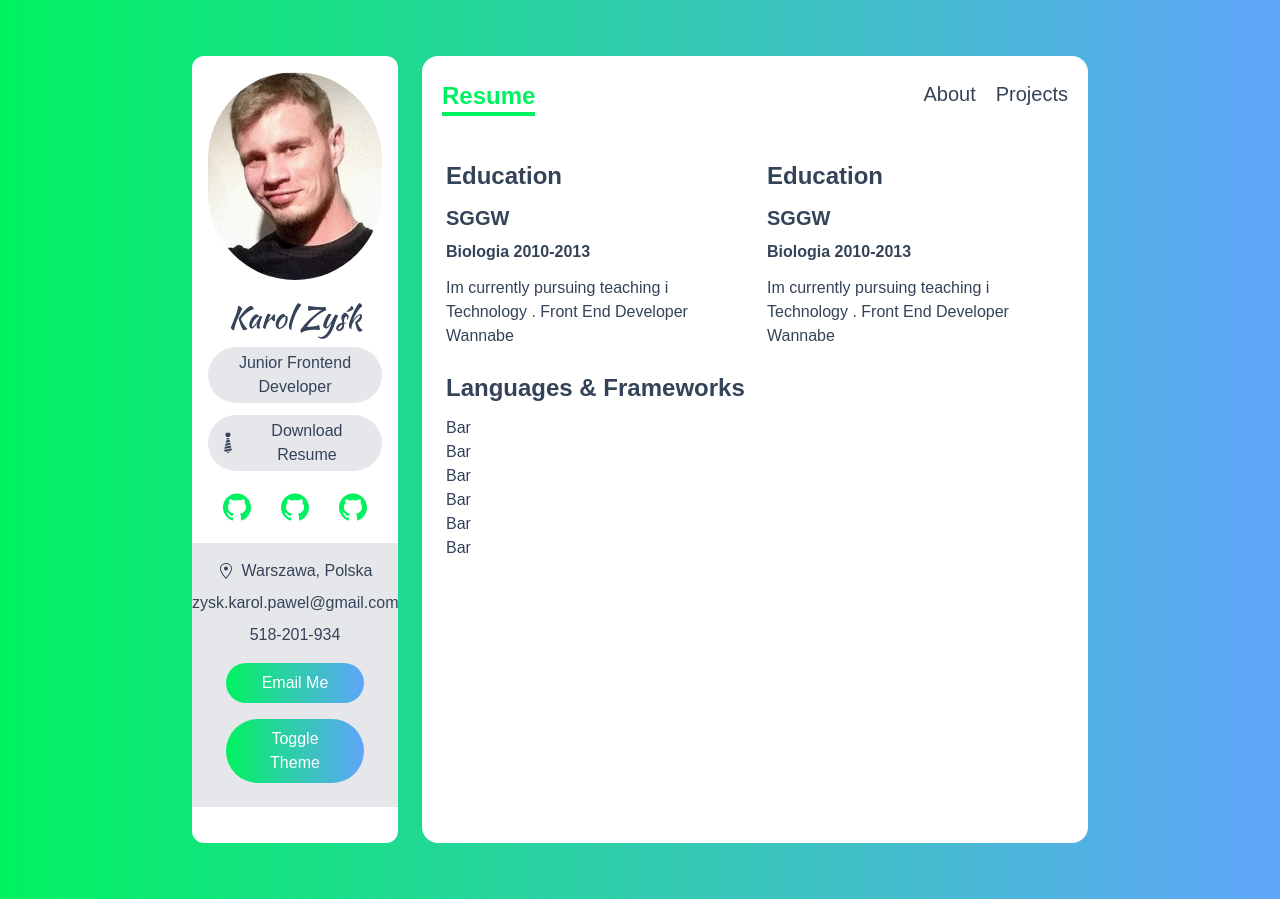
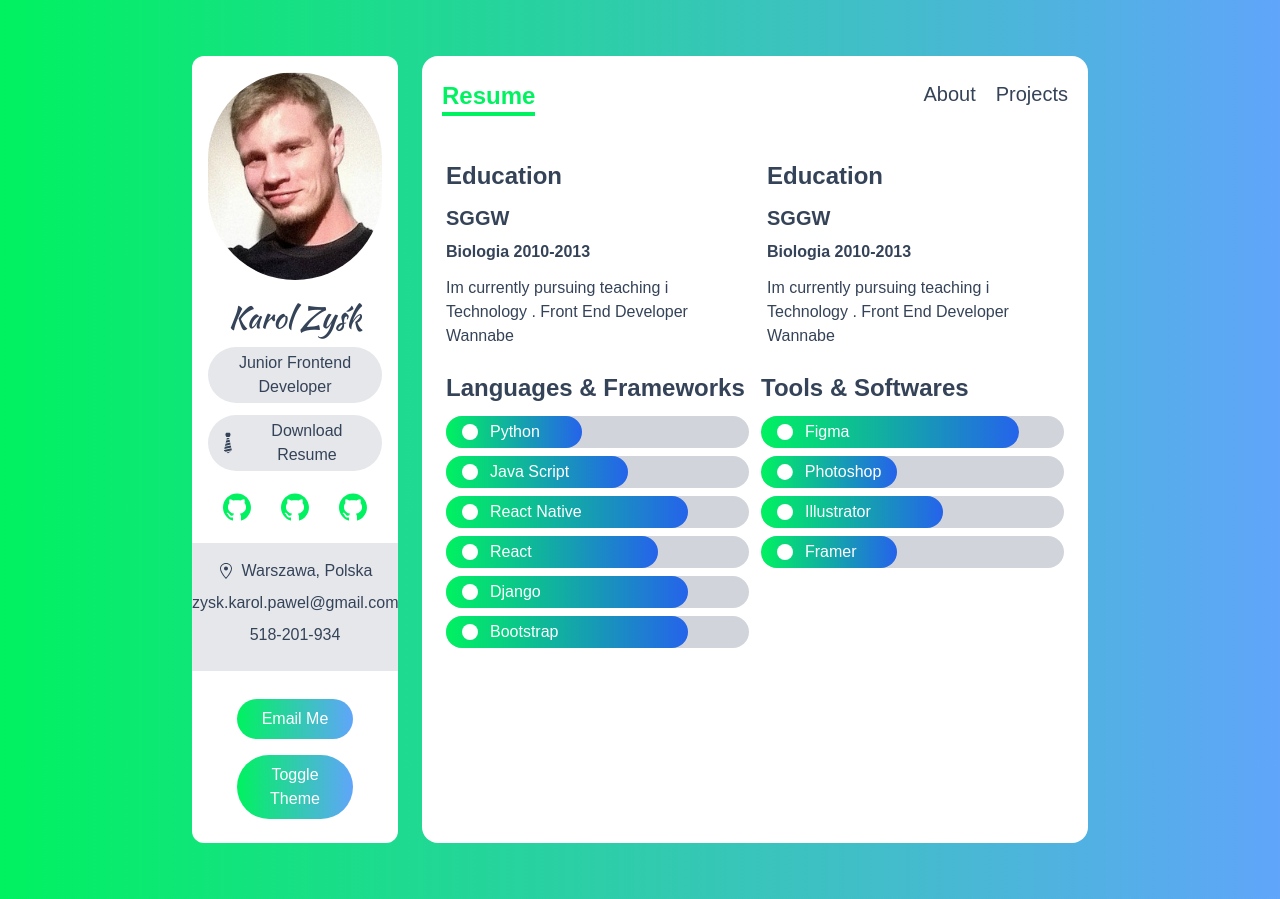
Before and after one commit to Karol-Zysk/Portfolio, a Next.js app: page /resume in a window 1280 px wide. Built offline with nearby package versions, Linux system fonts and the light colour scheme.

Commit message:
About Page status===ok Resume Page status===creating

```diff
--- a/package.json
+++ b/package.json
@@ -22,6 +22,7 @@
   "dependencies": {
     "clsx": "^1.1.1",
     "next": "^12.1.5",
+    "next-themes": "^0.1.1",
     "react": "^18.0.0",
     "react-dom": "^18.0.0",
     "react-icons": "^4.3.1",
--- a/src/components/Bar/Bar.tsx
+++ b/src/components/Bar/Bar.tsx
@@ -1,10 +1,20 @@
-import React, { FunctionComponent } from 'react'
-import { Skill } from 'type'
+import React, { FunctionComponent } from 'react';
+import { Skill } from 'type';
 
-const Bar:FunctionComponent<{data:Skill}> = () => {
+const Bar: FunctionComponent<{ data: Skill }> = ({
+  data: { Icon, level, name },
+}) => {
   return (
-    <div>Bar</div>
-  )
-}
+    <div className='my-2 rounded-full bg-gray-300 text-white '>
+      <div
+        className='flex items-center rounded-full  bg-gradient-to-r from-green to-blue-600 px-4 py-1'
+        style={{ width: level }}
+      >
+        <Icon className='mr-3' />
+        {name}
+      </div>
+    </div>
+  );
+};
 
-export default Bar
+export default Bar;
--- a/src/data/aboutData.ts
+++ b/src/data/aboutData.ts
@@ -1,203 +1,203 @@
-import { AiOutlineAntDesign, AiOutlineApi } from "react-icons/ai";
-import { BsCircleFill } from "react-icons/bs";
-import { FaServer } from "react-icons/fa";
-import { MdDeveloperMode } from "react-icons/md";
-import { RiComputerLine } from "react-icons/ri";
+import { AiOutlineAntDesign, AiOutlineApi } from 'react-icons/ai';
+import { BsCircleFill } from 'react-icons/bs';
+import { FaServer } from 'react-icons/fa';
+import { MdDeveloperMode } from 'react-icons/md';
+import { RiComputerLine } from 'react-icons/ri';
 
-import { IProject, Service, Skill } from "../../type";
+import { IProject, Service, Skill } from '../../type';
 
 export const services: Service[] = [
   {
     Icon: RiComputerLine,
-    title: "Frontend Development",
+    title: 'Frontend Development',
     about:
-      "I can build a beautiful and scalable SPA using <b> HTML</b>,<b>CSS</b>   and <b>React.js</b> ",
+      'I can build a beautiful and scalable SPA using <b> HTML</b>,<b>CSS</b>   and <b>React.js</b> ',
   },
   {
     Icon: FaServer,
-    title: "Backend  Development",
+    title: 'Backend  Development',
     about:
-      "handle database, server, api using <b>Express </b> & other popular frameworks",
+      'handle database, server, api using <b>Express </b> & other popular frameworks',
   },
   {
     Icon: AiOutlineApi,
-    title: "API Development",
+    title: 'API Development',
     about:
-      "I can develop robust  REST API using <b>django-rest-api</b>  & <b>Node API</b> ",
+      'I can develop robust  REST API using <b>django-rest-api</b>  & <b>Node API</b> ',
   },
   {
     Icon: MdDeveloperMode,
-    title: "Competitive Coder",
-    about: "a daily problem solver in <b>HackerRank</b>  and <b>Leet Code</b> ",
+    title: 'Competitive Coder',
+    about: 'a daily problem solver in <b>HackerRank</b>  and <b>Leet Code</b> ',
   },
   {
     Icon: AiOutlineAntDesign,
-    title: "UI/UX designer",
+    title: 'UI/UX designer',
     about:
-      "stunning user interface designer using <b>Figma</b>  and  <b>Framer</b> ",
+      'stunning user interface designer using <b>Figma</b>  and  <b>Framer</b> ',
   },
   {
     Icon: RiComputerLine,
-    title: "Whatever",
+    title: 'Whatever',
     about:
-      "Lorem ipsum dolor sit amet consectetur adipisicing elit. Hic quis minima autem!",
+      'Lorem ipsum dolor sit amet consectetur adipisicing elit. Hic quis minima autem!',
   },
 ];
 
 export const languages: Skill[] = [
   {
     Icon: BsCircleFill,
-    name: "Python",
-    level: "45",
+    name: 'Python',
+    level: '45%',
   },
   {
     Icon: BsCircleFill,
-    name: "Java Script",
-    level: "60",
+    name: 'Java Script',
+    level: '60%',
   },
   {
     Icon: BsCircleFill,
-    name: "React Native",
-    level: "80",
+    name: 'React Native',
+    level: '80%',
   },
   {
     Icon: BsCircleFill,
-    name: "React",
-    level: "70",
+    name: 'React',
+    level: '70%',
   },
   {
     Icon: BsCircleFill,
-    name: "Django",
-    level: "80",
+    name: 'Django',
+    level: '80%',
   },
   {
     Icon: BsCircleFill,
-    name: "Bootstrap",
-    level: "80",
+    name: 'Bootstrap',
+    level: '80%',
   },
 ];
 
 export const tools: Skill[] = [
   {
     Icon: BsCircleFill,
-    name: "Figma",
-    level: "85",
+    name: 'Figma',
+    level: '85%',
   },
   {
     Icon: BsCircleFill,
-    name: "Photoshop",
-    level: "45",
+    name: 'Photoshop',
+    level: '45%',
   },
   {
     Icon: BsCircleFill,
-    name: "Illustrator",
-    level: "60",
+    name: 'Illustrator',
+    level: '60%',
   },
   {
     Icon: BsCircleFill,
-    name: "Framer",
-    level: "45",
+    name: 'Framer',
+    level: '45%',
   },
 ];
 
 export const projects: IProject[] = [
   {
-    name: "COVID Tracker",
+    name: 'COVID Tracker',
     description:
-      "This app shows a statistical view about corona virus over the world",
-    image_path: "/images/covid.jpg",
-    deployed_url: "https://covid-19-tracker-by-sumit.web.app/",
-    github_url: "https://github.com/Dey-Sumit/covid-19-tracker",
-    category: ["react"],
-    key_techs: ["React", "Chart.js", "Material UI"],
+      'This app shows a statistical view about corona virus over the world',
+    image_path: '/images/covid.jpg',
+    deployed_url: 'https://covid-19-tracker-by-sumit.web.app/',
+    github_url: 'https://github.com/Dey-Sumit/covid-19-tracker',
+    category: ['react'],
+    key_techs: ['React', 'Chart.js', 'Material UI'],
   },
   {
-    name: "Algorithm Visualizer",
-    image_path: "/images/algoVisual.png",
-    deployed_url: "https://visual-algorithm.web.app/",
-    github_url: "https://github.com/Dey-Sumit/algorithm-visualizer",
-    category: ["react"],
+    name: 'Algorithm Visualizer',
+    image_path: '/images/algoVisual.png',
+    deployed_url: 'https://visual-algorithm.web.app/',
+    github_url: 'https://github.com/Dey-Sumit/algorithm-visualizer',
+    category: ['react'],
     description:
-      "An web app which shows how an algorithm (path finding or sorting) works with cool animation",
-    key_techs: ["React", "firebase", "Framer Motion"],
+      'An web app which shows how an algorithm (path finding or sorting) works with cool animation',
+    key_techs: ['React', 'firebase', 'Framer Motion'],
   },
 
   {
-    name: "Dev Talks",
-    image_path: "/images/dev.jpg",
-    deployed_url: "https://dev-talks.herokuapp.com/",
-    github_url: "https://github.com/Dey-Sumit/Dev-talks",
-    category: ["node", "mongo", "react"],
+    name: 'Dev Talks',
+    image_path: '/images/dev.jpg',
+    deployed_url: 'https://dev-talks.herokuapp.com/',
+    github_url: 'https://github.com/Dey-Sumit/Dev-talks',
+    category: ['node', 'mongo', 'react'],
     description:
-      "Social Media app for developers who can share project,create posts,etc...",
+      'Social Media app for developers who can share project,create posts,etc...',
     key_techs: [
-      "React",
-      "Redux",
-      "Node",
-      "Express",
-      "Mongo",
-      "REST API",
-      "Bootstrap",
+      'React',
+      'Redux',
+      'Node',
+      'Express',
+      'Mongo',
+      'REST API',
+      'Bootstrap',
     ],
   },
 
   {
-    name: "Realtime Chat App",
-    image_path: "/images/chatapp.jpg",
-    deployed_url: "https://sumit-chat.netlify.app/",
-    github_url: "https://github.com/Dey-Sumit/chat-app-socket.io-react-node",
-    category: ["node", "react"],
+    name: 'Realtime Chat App',
+    image_path: '/images/chatapp.jpg',
+    deployed_url: 'https://sumit-chat.netlify.app/',
+    github_url: 'https://github.com/Dey-Sumit/chat-app-socket.io-react-node',
+    category: ['node', 'react'],
     description:
-      "Basic Realtime Chat App where one can create a room can talk to each other",
-    key_techs: ["React", "Node", "Express", "Socket", "Bootstrap"],
+      'Basic Realtime Chat App where one can create a room can talk to each other',
+    key_techs: ['React', 'Node', 'Express', 'Socket', 'Bootstrap'],
   },
 
   {
-    name: "Tweeter Clone",
-    image_path: "/images/tweetme.jpg",
-    deployed_url: "http://sumaxtweetme.pythonanywhere.com/",
-    github_url: "https://github.com/Dey-Sumit/tweetme",
-    category: ["django", "react"],
+    name: 'Tweeter Clone',
+    image_path: '/images/tweetme.jpg',
+    deployed_url: 'http://sumaxtweetme.pythonanywhere.com/',
+    github_url: 'https://github.com/Dey-Sumit/tweetme',
+    category: ['django', 'react'],
     description:
-      "First Django Project :) | Typical Social Media App where one can post,like ,comment etc",
-    key_techs: ["React", "Django", "Django REST API"],
+      'First Django Project :) | Typical Social Media App where one can post,like ,comment etc',
+    key_techs: ['React', 'Django', 'Django REST API'],
   },
 
   {
-    name: "Color Classification using tf.js",
-    image_path: "/images/color.jpg",
-    deployed_url: "!#",
-    github_url: "https://github.com/Dey-Sumit/color-classification",
-    category: ["express"],
+    name: 'Color Classification using tf.js',
+    image_path: '/images/color.jpg',
+    deployed_url: '!#',
+    github_url: 'https://github.com/Dey-Sumit/color-classification',
+    category: ['express'],
     description:
-      "Tried ML with JS :) | this app classifies a color using CNN algorithm in browser",
-    key_techs: ["Express", "TensorFlow.js", "Vanilla js"],
+      'Tried ML with JS :) | this app classifies a color using CNN algorithm in browser',
+    key_techs: ['Express', 'TensorFlow.js', 'Vanilla js'],
   },
   {
-    name: "YouTube using YouTube ",
-    image_path: "/images/youtubeClone.png",
-    deployed_url: "https://not-utube.web.app/",
-    github_url: "https://github.com/Dey-Sumit/youtube-clone-tutorial-up",
-    category: ["express"],
+    name: 'YouTube using YouTube ',
+    image_path: '/images/youtubeClone.png',
+    deployed_url: 'https://not-utube.web.app/',
+    github_url: 'https://github.com/Dey-Sumit/youtube-clone-tutorial-up',
+    category: ['express'],
     description:
       'Full(almost) Functional YouTube replica where one can login with his/her youtube account to enjoy "not-YouTube".User can like a video,comment on a video & Much More ',
     key_techs: [
-      "React",
-      "Redux",
-      "Firebase Auth",
-      "YouTube API",
-      "Sass",
-      "Bootstrap",
+      'React',
+      'Redux',
+      'Firebase Auth',
+      'YouTube API',
+      'Sass',
+      'Bootstrap',
     ],
   },
   {
-    name: "Football App",
-    image_path: "/images/football.png",
-    deployed_url: "https://o-my-goal.web.app/",
-    github_url: "https://github.com/Dey-Sumit/football-app",
-    category: ["react"],
+    name: 'Football App',
+    image_path: '/images/football.png',
+    deployed_url: 'https://o-my-goal.web.app/',
+    github_url: 'https://github.com/Dey-Sumit/football-app',
+    category: ['react'],
     description:
-      "o my goal replica where an user can keep an eye on his favorite club.This app will keep providing \n all the statistics of that club.all the fans can also chat ",
-    key_techs: ["React", "Redux", "Firebase Auth", "API", "Sass", "Bootstrap"],
+      'o my goal replica where an user can keep an eye on his favorite club.This app will keep providing \n all the statistics of that club.all the fans can also chat ',
+    key_techs: ['React', 'Redux', 'Firebase Auth', 'API', 'Sass', 'Bootstrap'],
   },
 ];
--- a/src/pages/_document.tsx
+++ b/src/pages/_document.tsx
@@ -11,7 +11,7 @@ class MyDocument extends Document {
             rel='stylesheet'
           />
         </Head>
-        <body className='bg-gradient-to-r from-green to-blue-400'>
+        <body className='bg-gradient-to-r from-green to-blue-400 dark:from-dark-500 dark:to-dark-700 dark:text-white'>
           <Main />
           <NextScript />
         </body>
--- a/src/pages/resume.tsx
+++ b/src/pages/resume.tsx
@@ -1,6 +1,6 @@
 import React from 'react';
 
-import { languages } from '@/data/aboutData';
+import { languages, tools } from '@/data/aboutData';
 
 import Bar from '@/components/Bar/Bar';
 
@@ -40,6 +40,14 @@ const resume = () => {
             ))}
           </div>
         </div>
+        <div>
+          <h5 className='my-3 text-2xl font-bold'>Tools & Softwares</h5>
+          <div className='my-2'>
+            {tools.map((tool) => (
+              <Bar data={tool} key={tool.name} />
+            ))}
+          </div>
+        </div>
       </div>
     </div>
   );
```
Also changed, not shown: src/components/SideBar.tsx (+16 -6 lines), src/pages/_app.tsx (+5 -5 lines), tailwind.config.js (+9 -1 lines), 2 other files (tests, documents, lock files or other folders).
